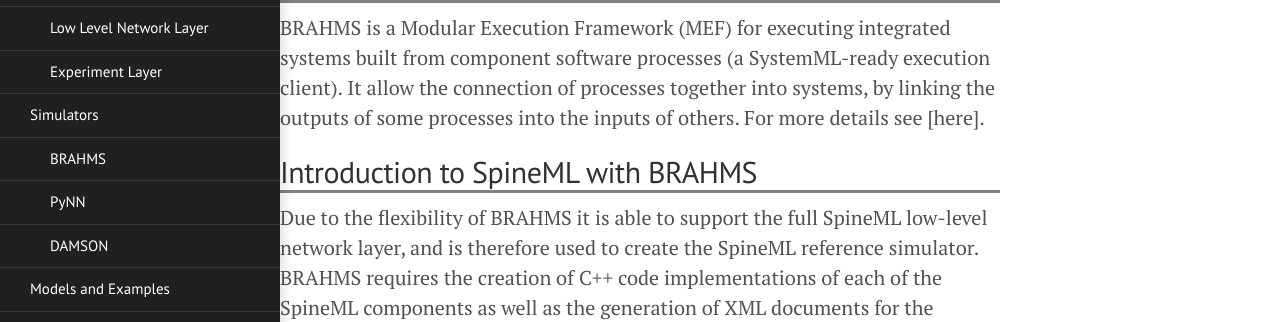
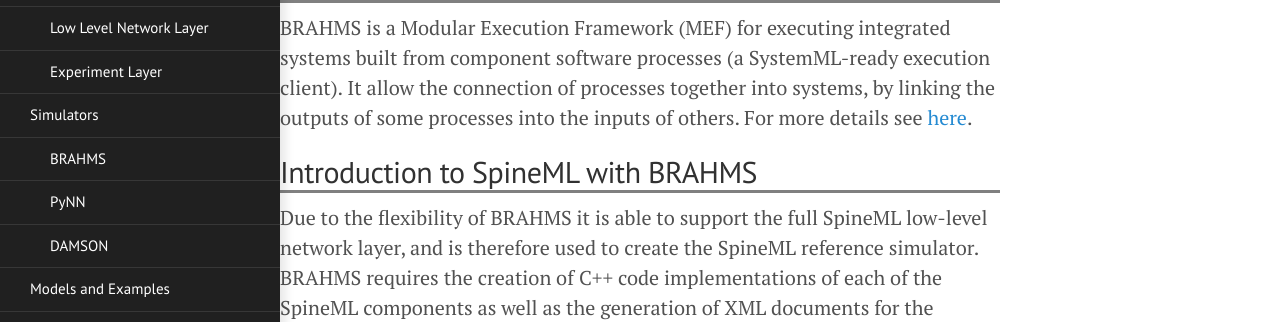
Before and after one commit to SpineML/spineml.github.io, a Jekyll site: the page built from simulators/BRAHMS/index.md, in a window 1280 px wide and 900 px high. Shown: the part 318-640 px from the top of the window. Built offline with Jekyll 4.4.1, drawn with Linux system fonts in a browser that asks for light colours; nearby versions of some CDN libraries; library files that are not in the unit come from our copies; part of the change alters nothing that is shown.

```diff
--- a/simulators/BRAHMS/index.md
+++ b/simulators/BRAHMS/index.md
@@ -124,3 +124,4 @@ Usage and Limitations
 BRAHMS is the SpineML reference simulator and there are currently no limitations.
 
   [b]: /public/images/Brahmslogo-128.png "fig:Brahmslogo-128.png"
+  [here]: http://brahms.sourceforge.net/home/
```
